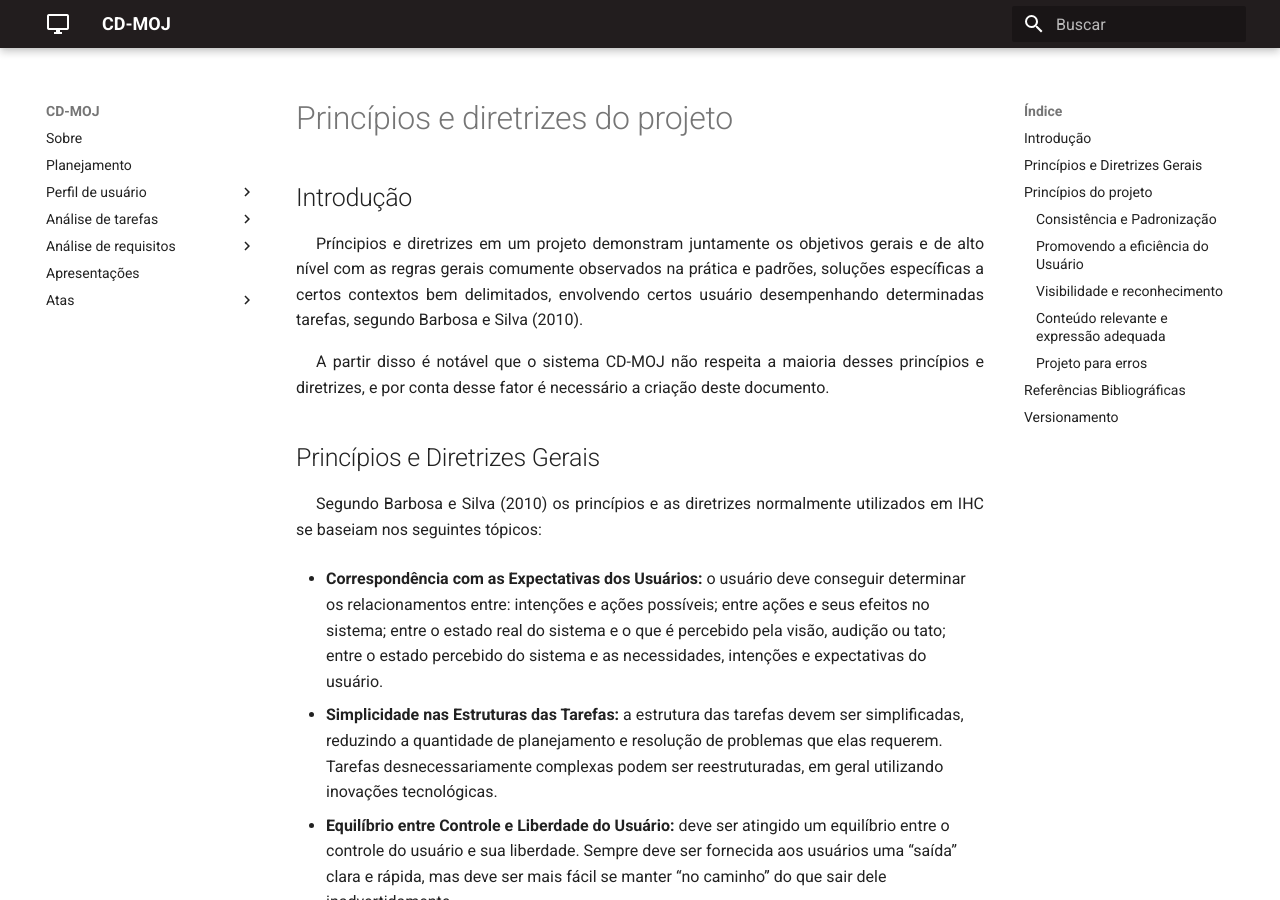
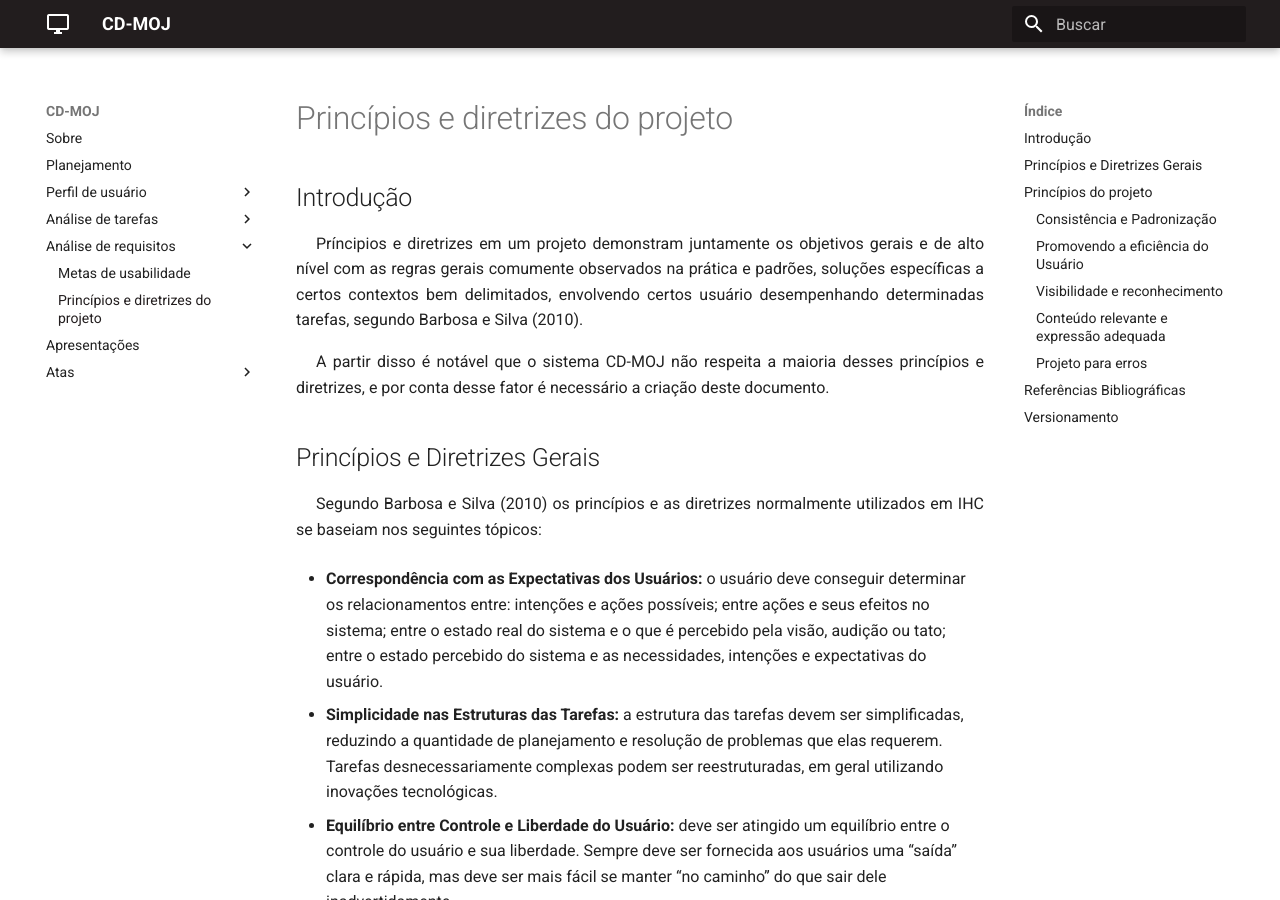
Before and after one commit to Interacao-Humano-Computador/2020.1-CD-MOJ, an MkDocs documentation site: the page built from docs/analise_requisitos/principios.md, in a window 1280 px wide and 900 px high. Built offline with MkDocs 1.6.1 and Material for MkDocs 9.7.7, drawn with Linux system fonts in a browser that asks for light colours; old or Windows-style settings are respelled for this version of MkDocs.

Commit message:
Adicionando página ao git pages
Co-authored-by: igor-paiva <igorbatistapaiva@outlook.com>
Co-authored-by: marcelog5 <marcelovictorg2@gmail.com>
Co-authored-by: ThiagoGMF <thiago.guilherme20@hotmail.com>
Co-authored-by: thiagolopess <thiago.lopes.santos.tls@gmail.com>

```diff
--- a/mkdocs.yml
+++ b/mkdocs.yml
@@ -18,7 +18,7 @@ pages:
     - GOMS: analise_tarefas/goms.md
   - Análise de requisitos:
     - Metas de usabilidade: analise_requisitos/metas_de_usabilidade.md
-
+    - Princípios e diretrizes do projeto: analise_requisitos/principios.md
   - Apresentações: apresentacoes.md
   #sempre a ultima
   - Atas:
```
